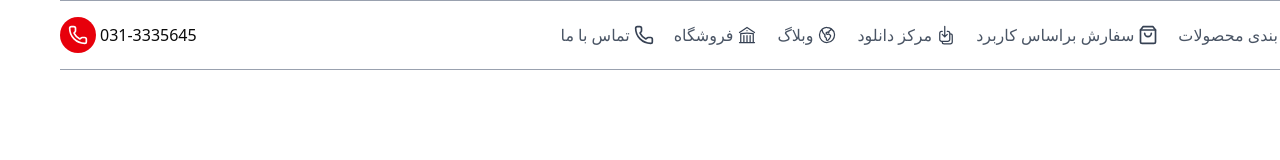
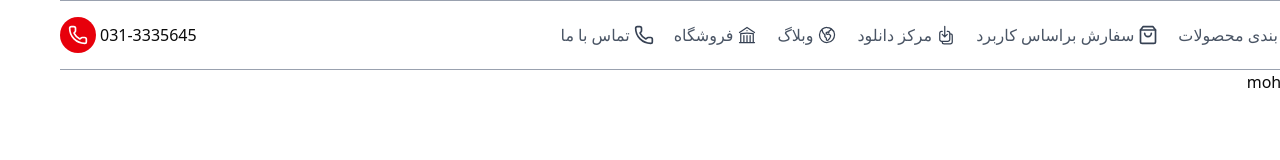
Before and after one commit to mohsenkiani0020/rangarang, a Next.js app: page / in a window 1280 px wide. Shown: the part 128-288 px from the top of the page. Built offline with nearby package versions, Linux system fonts and the light colour scheme.

Commit message:
Update page.tsx
test

```diff
--- a/src/app/page.tsx
+++ b/src/app/page.tsx
@@ -3,7 +3,7 @@
 export default function Home() {
   return (
     <div>
-      mohen
+      mohen kiani
     </div>
   );
 }
```
